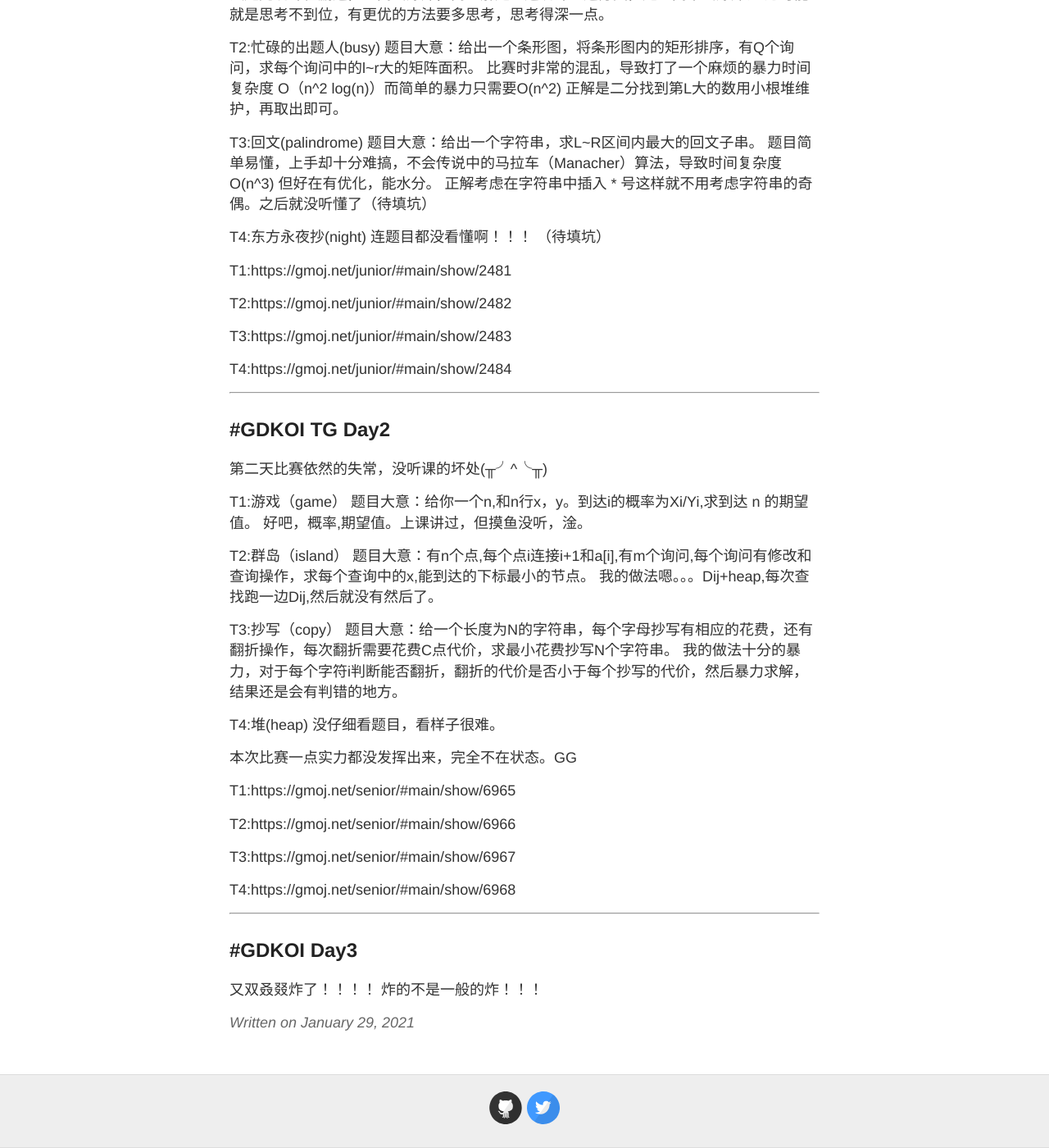
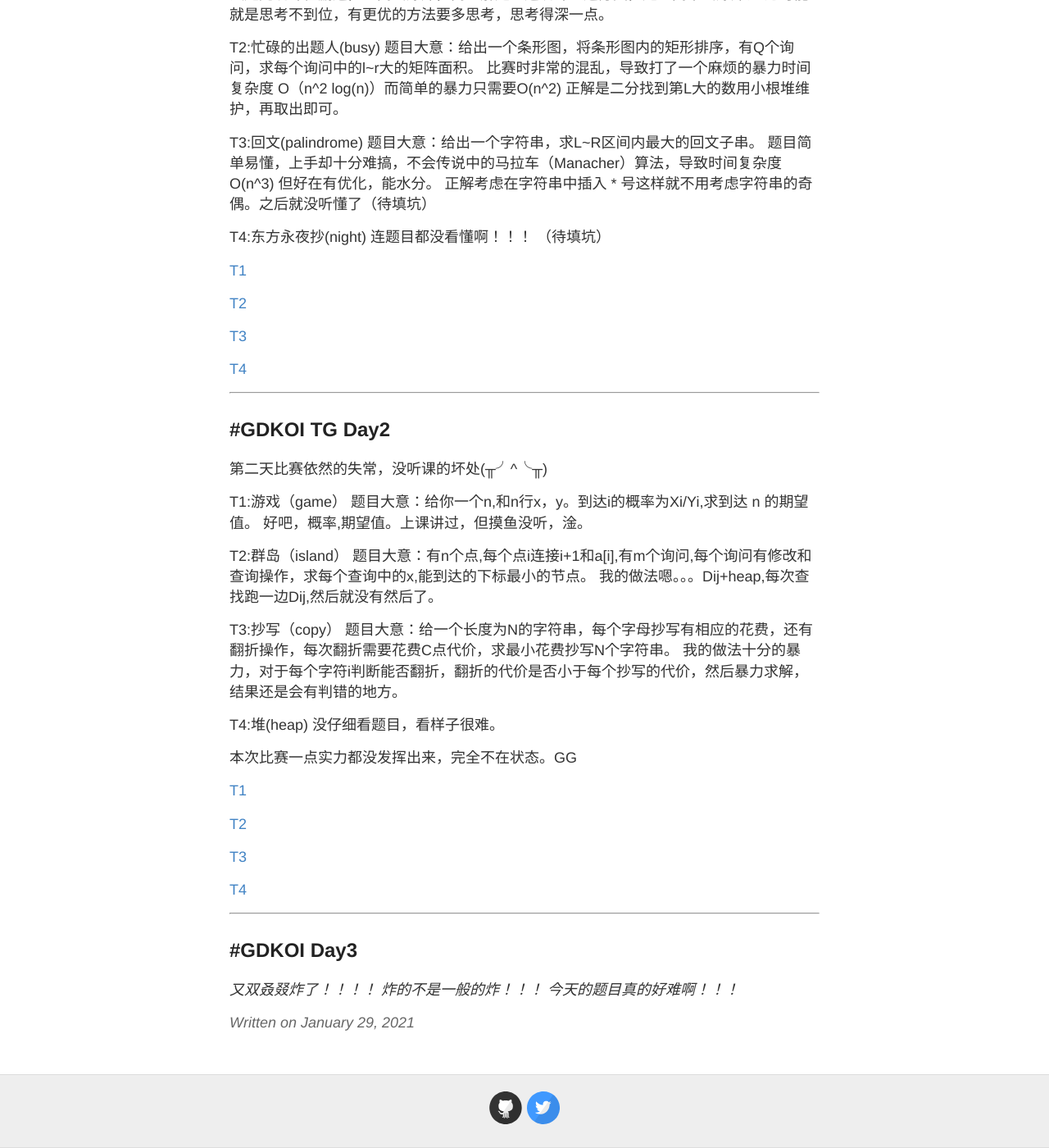
Before and after one commit to IchengU/IchengU.github.io, a Jekyll site: the page built from _posts/2021-1-29-summary.md, in a window 1280 px wide and 1400 px high, scrolled down 427 px. Shown: the whole window at 82% size. Built offline with Jekyll 4.4.1, drawn with Linux system fonts in a browser that asks for light colours; our own code applies the rules of GitHub Pages for plain Markdown files.

Commit message:
Update 2021-1-29-summary.md

```diff
--- a/_posts/2021-1-29-summary.md
+++ b/_posts/2021-1-29-summary.md
@@ -21,13 +21,13 @@ T3:回文(palindrome)
 T4:东方永夜抄(night)
 连题目都没看懂啊！！！ （待填坑）
 
-T1:https://gmoj.net/junior/#main/show/2481
+[T1](https://gmoj.net/junior/#main/show/2481)
 
-T2:https://gmoj.net/junior/#main/show/2482
+[T2](https://gmoj.net/junior/#main/show/2482)
 
-T3:https://gmoj.net/junior/#main/show/2483
+[T3](https://gmoj.net/junior/#main/show/2483)
 
-T4:https://gmoj.net/junior/#main/show/2484
+[T4](https://gmoj.net/junior/#main/show/2484)
 
 
 ---
@@ -54,18 +54,19 @@ T4:堆(heap)
 
 本次比赛一点实力都没发挥出来，完全不在状态。GG
 
-T1:https://gmoj.net/senior/#main/show/6965
+[T1](https://gmoj.net/senior/#main/show/6965)
 
-T2:https://gmoj.net/senior/#main/show/6966
+[T2](https://gmoj.net/senior/#main/show/6966)
 
-T3:https://gmoj.net/senior/#main/show/6967
+[T3](https://gmoj.net/senior/#main/show/6967)
 
-T4:https://gmoj.net/senior/#main/show/6968
+[T4](https://gmoj.net/senior/#main/show/6968)
 
 
 ---
 
 #GDKOI Day3
 ---
-又双叒叕炸了！！！！
-炸的不是一般的炸！！！
+*又双叒叕炸了！！！！*
+*炸的不是一般的炸！！！*
+*今天的题目真的好难啊！！！*
```
